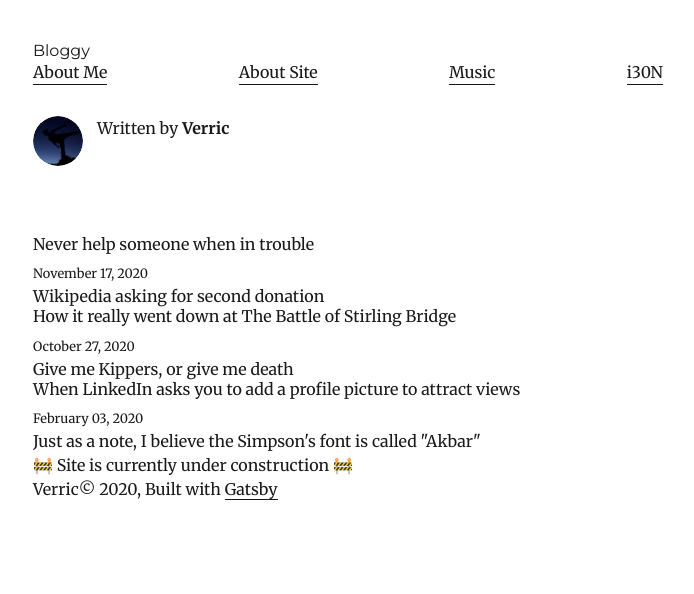
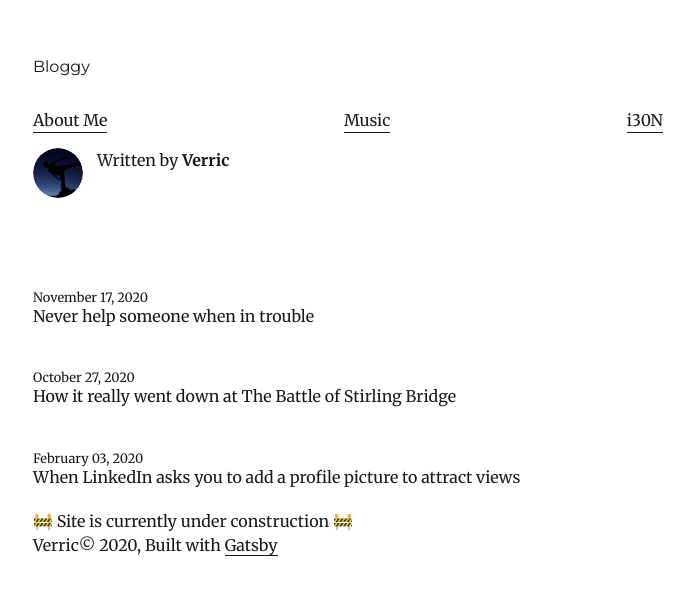
Before and after one commit to Verric/bloggy, a Gatsby site: page / in a window 1280 px wide. Shown: the whole page, without its empty margins (292-986 px from the left). Built offline with nearby package versions, Linux system fonts and the light colour scheme; Gatsby itself is replaced by a stand-in of ours; some packages are replaced by stand-ins of ours.

Commit message:
styling fixes

```diff
--- a/src/components/layout.js
+++ b/src/components/layout.js
@@ -50,28 +50,22 @@
         padding: `${rhythm(1.5)} ${rhythm(3 / 4)}`,
       }}
     >
-      <header>{header}</header>
-      <nav
-        className="flex"
-        style={{
-          justifyContent: "space-between",
-          paddingBottom: "2em",
-        }}
-      >
+      <header className="my-4">{header}</header>
+      <nav className="flex justify-between py-4">
         <Link to="/about">About Me</Link>
-        <Link to="/site">About Site</Link>
         <Link to="/music">Music</Link>
         <Link to="/i30N">i30N</Link>
       </nav>
 
       <main>{children}</main>
+
       <footer>
         <p>
-          <span role="img" aria-label="Consutruction Sign">
+          <span role="img" aria-label="Construction Sign">
             🚧
           </span>{" "}
           Site is currently under construction{" "}
-          <span role="img" aria-label="Consutruction Sign">
+          <span role="img" aria-label="Construction Sign">
             🚧
           </span>{" "}
         </p>
--- a/src/pages/about/index.js
+++ b/src/pages/about/index.js
@@ -8,10 +8,8 @@
 
   return (
     <Layout location={location} title={siteTitle}>
-      <p>
-        Commonly go by the name Verric. This is my (nearly) sole avatar, so if
-        you see the image below it's a good chance it's me{" "}
-      </p>
+      <h3>Verric</h3>
+      <br />
       <img src="https://i.imgur.com/9gM7DzK.jpg" alt="verric" />
     </Layout>
   )
--- a/src/pages/index.js
+++ b/src/pages/index.js
@@ -14,11 +14,13 @@
     <Layout location={location} title={siteTitle}>
       <SEO title="All posts" />
       <Bio />
+      <div className="flex flex-col justify-evenly">
         {posts.map(({ node }) => {
           const title = node.frontmatter.title || node.fields.slug
           return (
-          <article key={node.fields.slug}>
+            <article key={node.fields.slug} className="py-4">
               <header>
+                <small>{node.frontmatter.date}</small>
                 <h3
                   style={{
                     marginBottom: rhythm(1 / 4),
@@ -28,18 +30,12 @@
                     {title}
                   </Link>
                 </h3>
-              <small>{node.frontmatter.date}</small>
               </header>
-            <section>
-              <p
-                dangerouslySetInnerHTML={{
-                  __html: node.frontmatter.description || node.excerpt,
-                }}
-              />
-            </section>
+              <section></section>
             </article>
           )
         })}
+      </div>
     </Layout>
   )
 }
--- a/src/pages/site/index.js
+++ /dev/null
@@ -1,29 +0,0 @@
-import React from "react"
-import { graphql } from "gatsby"
-
-import Layout from "../../components/layout"
-
-const Site = ({ data, location }) => {
-  const siteTitle = data.site.siteMetadata.title
-
-  return (
-    <Layout location={location} title={siteTitle}>
-      <p>
-        TODO: Figure out why I'm building this site, other than trying to
-        understand why would people go with GatsbyJs over Create-React-App
-      </p>
-    </Layout>
-  )
-}
-
-export default Site
-
-export const pageQuery = graphql`
-  query {
-    site {
-      siteMetadata {
-        title
-      }
-    }
-  }
-`
```
Lines whose indentation alone changed are shown as unchanged.
